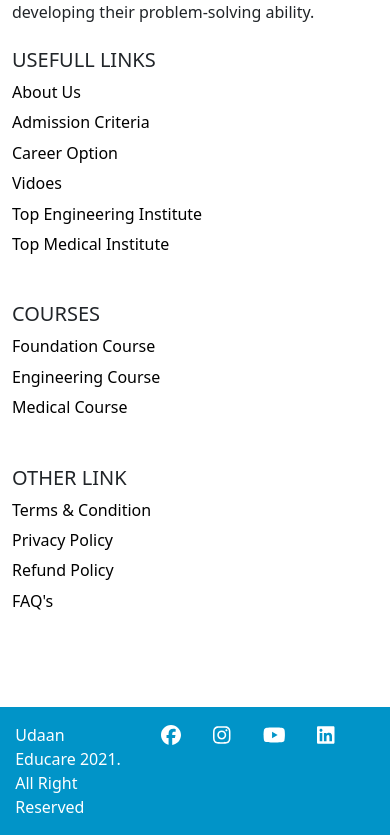
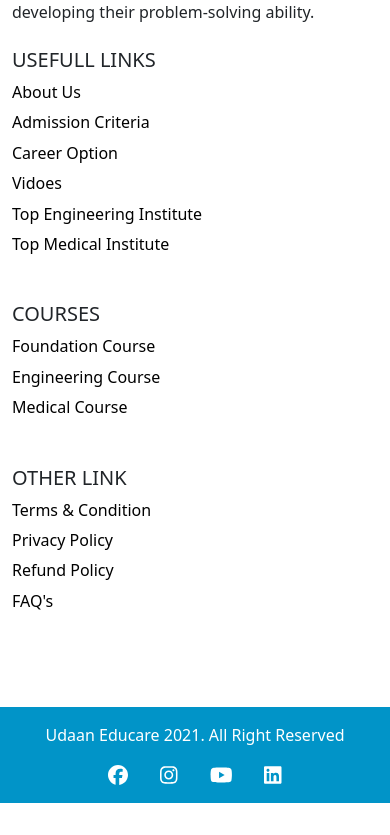
Before and after one commit to saurabh-gawade-29/udaan-educare, a React (Create React App) app: page /Contact in a window 390 px wide. Shown: the part 812-1647 px from the top of the page. After the commit the page ends 1615 px from the top, so only its background shows below. Built offline with nearby package versions, Linux system fonts and the light colour scheme.

Commit message:
Bottom-footer-res

```diff
--- a/src/components/Footer/Footer.js
+++ b/src/components/Footer/Footer.js
@@ -92,32 +92,32 @@ export class Footer extends Component {
                 <div className="foot-lic">
                   <p>Udaan Educare 2021. All Right Reserved</p>
                 </div>
-                <div className="foot-social d-flex mx-4">
-                  <div className="facebook">
+                <div className="foot-social d-flex">
+                  <div className="facebook mx-3">
                     <FontAwesomeIcon
                       icon={faFacebook}
-                      className="highlight mx-3"
+                      className="highlight"
                       size="lg"
                     />
                   </div>
-                  <div className="instagram">
+                  <div className="instagram mx-3">
                     <FontAwesomeIcon
                       icon={faInstagram}
-                      className="highlight mx-3"
+                      className="highlight"
                       size="lg"
                     />
                   </div>
-                  <div className="youtube">
+                  <div className="youtube mx-3">
                     <FontAwesomeIcon
                       icon={faYoutube}
-                      className="highlight mx-3"
+                      className="highlight"
                       size="lg"
                     />
                   </div>
-                  <div className="linkedin">
+                  <div className="linkedin mx-3">
                     <FontAwesomeIcon
                       icon={faLinkedin}
-                      className="highlight mx-3"
+                      className="highlight"
                       size="lg"
                     />
                   </div>
--- a/src/components/Footer/Footer.scss
+++ b/src/components/Footer/Footer.scss
@@ -64,3 +64,18 @@
 .uFooter-col {
   padding-bottom: 1.5rem;
 }
+
+@media screen and (max-width: 576px) {
+  .foot-back {
+    display: flex;
+    flex-direction: column;
+
+    .foot-lic {
+      text-align: center;
+      margin-bottom: 1rem;
+    }
+    .foot-social {
+      justify-content: center;
+    }
+  }
+}
```
